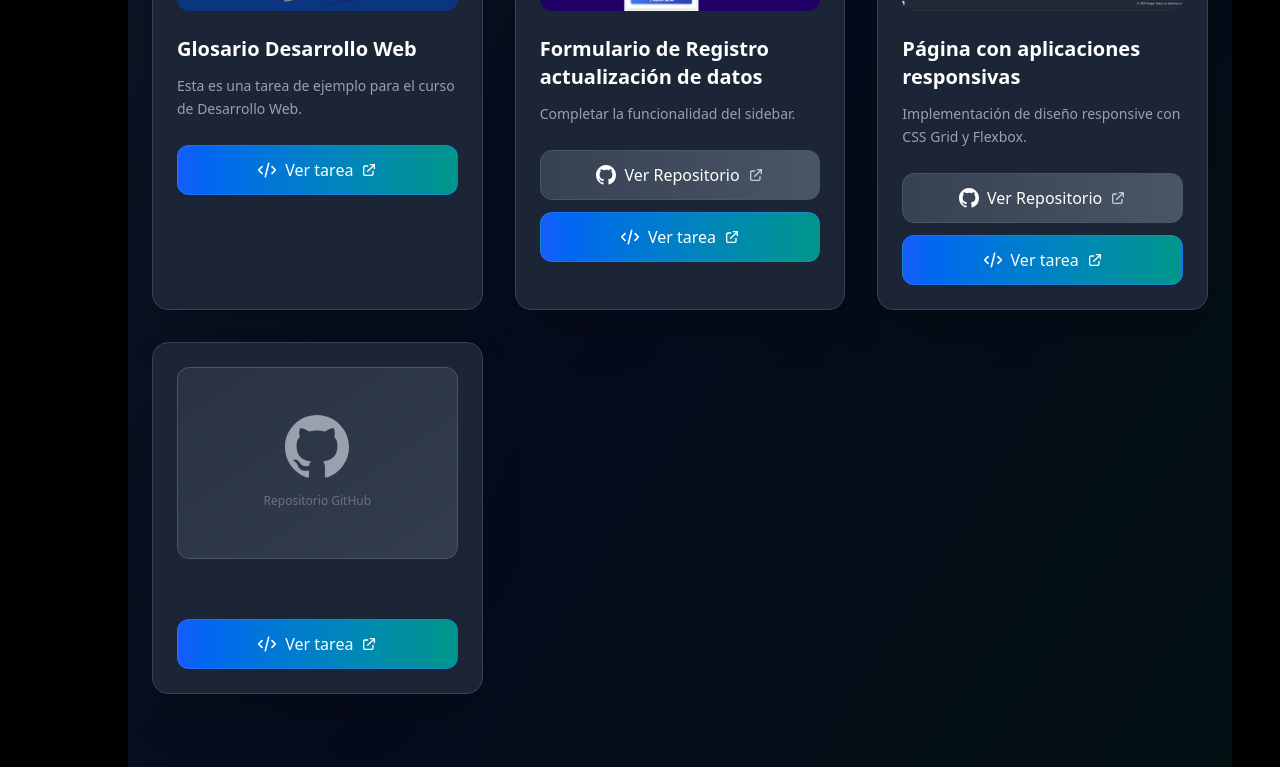
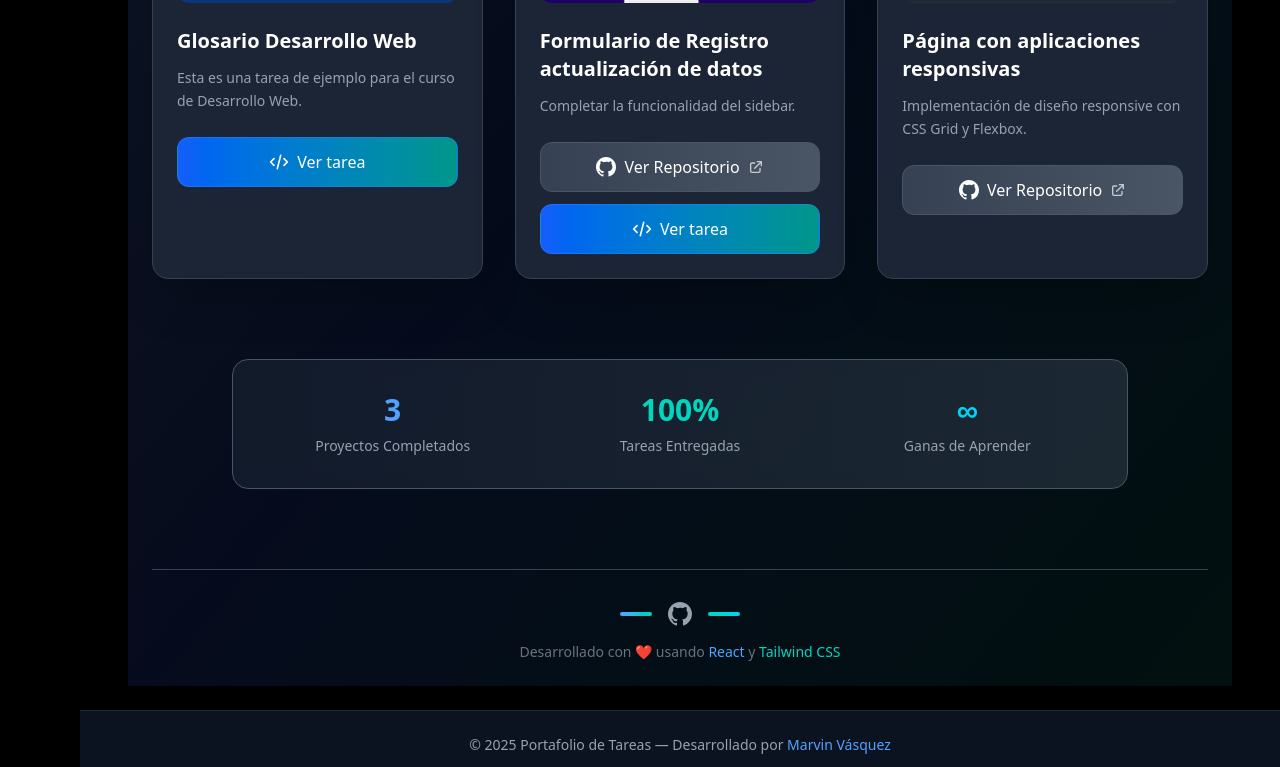
Before and after one commit to Alexmavl/Portafolio-Tareas, a React (Vite) app: page /tareas in a window 1280 px wide. Shown: the part 1460-2227 px from the top of the page. Built offline with nearby package versions, Linux system fonts and the light colour scheme.

Commit message:
cambios en ruta

```diff
--- a/src/layout/Layout.tsx
+++ b/src/layout/Layout.tsx
@@ -51,9 +51,9 @@ const Layout = () => {
       {/* Sidebar: hidden en móvil, fixed en md+ */}
       <Sidebar isSidebarOpen={isSidebarOpen} toggleSidebar={toggleSidebar} />
 
-      {/* Wrapper del contenido con transición suave */}
+      {/* Wrapper del contenido con altura específica para desktop */}
       <div
-        className={`flex min-h-dvh flex-col transition-all duration-300 ease-in-out ${desktopMargin}`}
+        className={`flex flex-col min-h-screen md:min-h-dvh transition-all duration-300 ease-in-out ${desktopMargin}`}
       >
         {/* Header SOLO móvil - mejorado */}
         <header className="md:hidden sticky top-0 z-40 bg-black/90 backdrop-blur-sm supports-[backdrop-filter]:bg-black/70 border-b border-white/10">
@@ -131,14 +131,14 @@ const Layout = () => {
           </div>
         </header>
 
-        {/* CONTENIDO - ajuste natural */}
-        <main>
-          <div className="w-full mx-auto px-3 py-4 sm:px-4 sm:py-6 md:px-6 md:py-8 lg:px-8 xl:px-12 2xl:px-16">
+        {/* CONTENIDO - flex-1 solo para empujar footer */}
+        <main className="flex-1">
+          <div className="w-full mx-auto px-3 py-6 sm:px-4 md:px-6 lg:px-8 xl:px-12 2xl:px-16">
             <Outlet />
           </div>
         </main>
 
-        {/* FOOTER mejorado */}
+        {/* FOOTER */}
         <footer className="bg-gray-900/80 backdrop-blur-sm text-gray-400 text-xs sm:text-sm py-4 md:py-6 text-center border-t border-gray-700/50">
           <div className="max-w-4xl mx-auto px-4">
             <p className="mb-2">
--- a/src/pages/TasksPage.tsx
+++ b/src/pages/TasksPage.tsx
@@ -1,3 +1,4 @@
+import { Link } from 'react-router-dom'; // Agrega esta línea
 import '../App.css';
 
 const tasksData = [
@@ -7,7 +8,6 @@ const tasksData = [
     description: 'Esta es una tarea de ejemplo para el curso de Desarrollo Web.',
     imageUrl: '/Imagenes/glosario.jpg',
     link: '/glosario',
-
   },
   {
     id: 2,
@@ -22,15 +22,16 @@ const tasksData = [
     title: 'Página con aplicaciones responsivas',
     description: 'Implementación de diseño responsive con CSS Grid y Flexbox.',
     imageUrl: '/Imagenes/TareaR.png',
+    link: null, // No hay un enlace interno, por lo que el botón "Ver Tarea" no se mostrará.
     repo: 'https://github.com/Alexmavl/Tarea-Responsiva',
   },
-  {/*
+  /*
   {
     id: 4,
     title: 'Dashboard Interactivo',
     description: 'Panel de administración con componentes dinámicos.',
     imageUrl: '',
-    link: 'https://github.com/tuusuario/dashboard-repo',
+    link: null,
     repo: 'https://github.com/tuusuario/dashboard-repo',
   },
   {
@@ -38,7 +39,7 @@ const tasksData = [
     title: 'API REST con Node.js',
     description: 'Desarrollo de API completa con autenticación JWT.',
     imageUrl: '',
-    link: 'https://github.com/tuusuario/api-repo',
+    link: null,
     repo: 'https://github.com/tuusuario/api-repo',
   },
   {
@@ -46,10 +47,10 @@ const tasksData = [
     title: 'E-commerce Frontend',
     description: 'Tienda online con carrito de compras y pasarela de pago.',
     imageUrl: '',
-    link: 'https://github.com/tuusuario/ecommerce-repo',
+    link: null,
     repo: 'https://github.com/tuusuario/ecommerce-repo',
   },
-   */}
+  */
 ];
 
 // Componente de icono GitHub SVG
@@ -200,16 +201,15 @@ const TasksPage = () => {
                 )}
 
                 {/* Project Link Button */}
-                <a
-                  href={link}
-                  target="_blank"
-                  rel="noopener noreferrer"
-                  className="flex items-center justify-center gap-2 bg-gradient-to-r from-blue-600 to-teal-600 hover:from-blue-700 hover:to-teal-700 text-white font-medium py-3 px-4 rounded-xl transition-all duration-300 hover:shadow-lg hover:shadow-blue-500/30 border border-blue-500/50 hover:border-teal-400/50"
-                >
-                  <CodeIcon className="w-5 h-5" />
-                  <span>Ver tarea</span>
-                  <ExternalLinkIcon className="w-4 h-4" />
-                </a>
+                {link && (
+                  <Link
+                    to={link}
+                    className="flex items-center justify-center gap-2 bg-gradient-to-r from-blue-600 to-teal-600 hover:from-blue-700 hover:to-teal-700 text-white font-medium py-3 px-4 rounded-xl transition-all duration-300 hover:shadow-lg hover:shadow-blue-500/30 border border-blue-500/50 hover:border-teal-400/50"
+                  >
+                    <CodeIcon className="w-5 h-5" />
+                    <span>Ver tarea</span>
+                  </Link>
+                )}
               </div>
             </div>
           </div>
```
